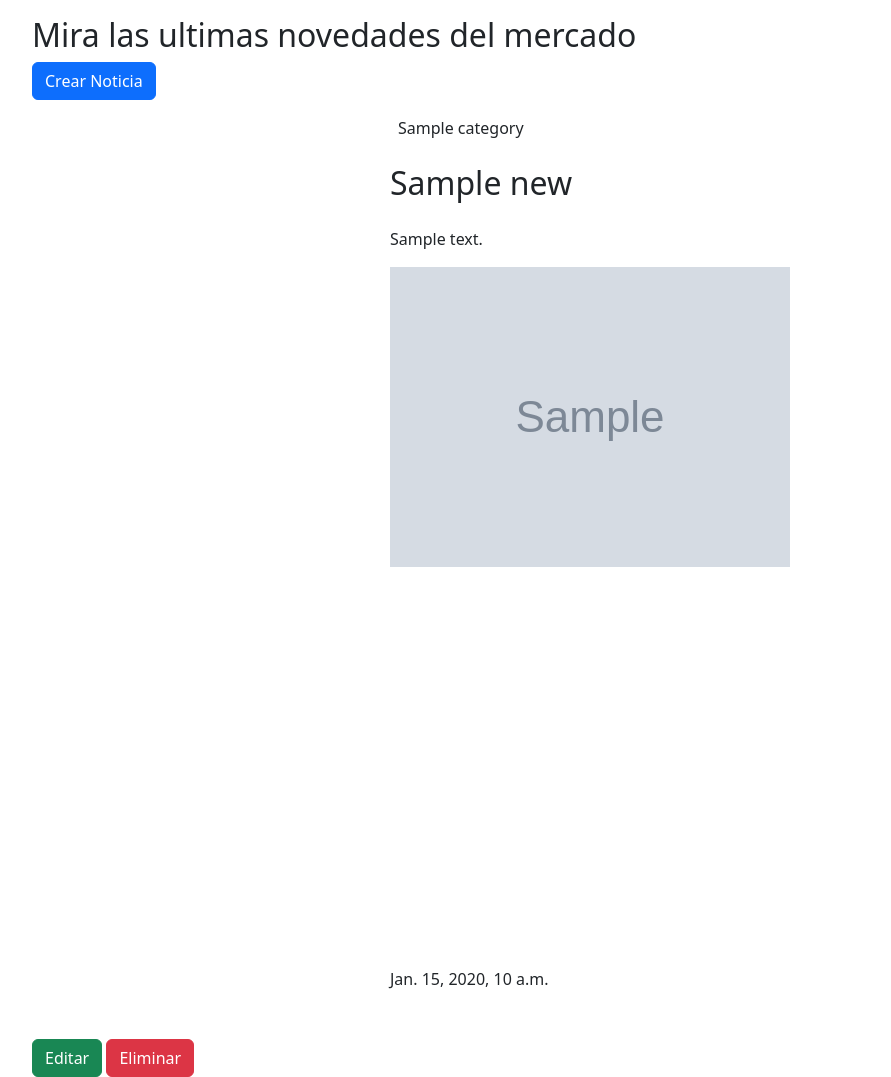
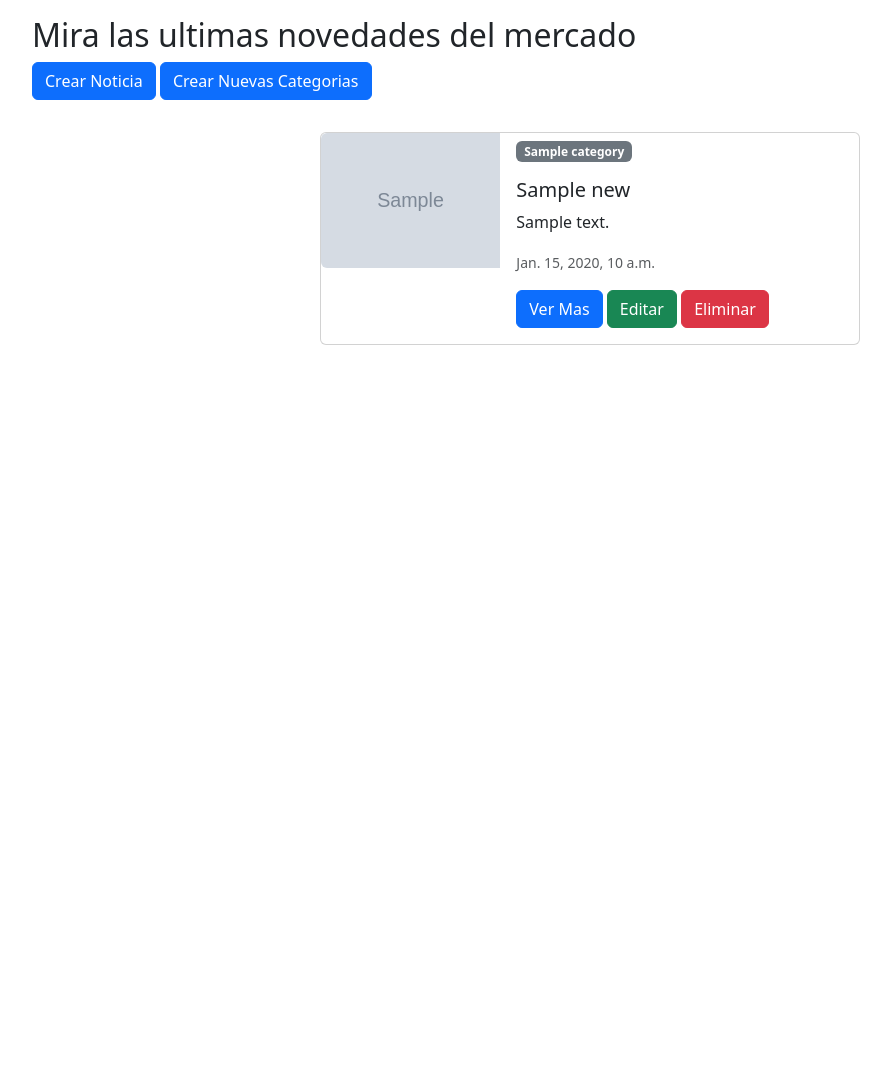
Before and after one commit to ferrchazarreta/sistema_gestion, a Django app: page /noticias/ in a window 1280 px wide. Shown: the part 64-1141 px from the top of the page, without its empty margins (50-941 px from the left). After the commit the page ends 409 px from the top, so only its background shows below. Run offline with Django 5.2, Linux system fonts and the light colour scheme; a user stored in the database is signed in; tables that the repository leaves empty hold one stand-in row (values such as "Sample post"); grey boxes marked "Sample" are stand-in pictures.

Commit message:
cambios esteticos y creando el detalle de noticias

```diff
--- a/noticias/templates/noticias/list.html
+++ b/noticias/templates/noticias/list.html
@@ -4,27 +4,31 @@
     <h2>Mira las ultimas novedades del mercado</h2>
     {% if user.is_staff %}
       <a href="{% url 'noticias_create' %}" class="btn btn-primary mb-3">Crear Noticia</a>
+      <a href="{% url 'category_create' %}" class="btn btn-primary mb-3">Crear Nuevas Categorias</a>
     {% endif %}
     <div class="container d-flex justify-content-center flex-wrap">
-       {% for new in news %}
-        <div class="p-12 flex flex-col items-start bg-white rounded-md">
-          <span class="inline-block py-1 px-2 rounded bg-indigo-50 text-indigo-500 text-xs font-medium tracking-widest">{{new.category}}</span>
-          <h2 class="sm:text-3xl text-2xl title-font font-medium text-gray-900 mt-4 mb-4">{{new.title}}</h2>
-          <p class="leading-relaxed mb-8">{{new.short_description}}</p>
-          <img src="{{new.image.url}}" alt="">
-          <div class="flex items-center flex-wrap pb-4 mb-4 border-b-2 border-gray-100 mt-auto w-full">
-            <span class="text-gray-400 mr-3 inline-flex items-center ml-auto leading-none text-sm pr-3 py-1">
-              <svg class="w-4 h-4 mr-1" stroke="currentColor" stroke-width="2" fill="none" stroke-linecap="round" stroke-linejoin="round" viewBox="0 0 24 24">
-              </svg>{{new.created_at}}
-            </span>
+      {% for new in news %}
+      <div class="card m-3 position-relative" style="max-width: 540px;">
+          <div class="row g-0">
+          <div class="col-md-4">
+            <img src="{{new.image.url}}" class="img-fluid rounded-start">
+          </div>
+          <div class="col-md-8">
+            <span class="badge text-bg-secondary ms-3 mt-2">{{new.category}}</span>
+            <div class="card-body">
+              <h5 class="card-title">{{new.title}}</h5>
+              <p class="card-text">{{new.short_description}}</p>
+              <p class="card-text"><small class="text-body-secondary">{{new.created_at}}</small></p>
+              <a href="{% url 'noticias_detail' new.id %}" class="btn btn-primary">Ver Mas</a>
+              {% if user.is_staff %}
+                <a href="{% url 'noticias_update' new.id %}" class="btn btn-success">Editar</a>
+                <a href="{% url 'noticias_delete' new.id %}" class="btn btn-danger">Eliminar</a>
+              {% endif %}
+            </div>
           </div>
         </div>
       </div>
-      {% if user.is_staff %}
-      <a href="{% url 'noticias_update' new.id %}" class="btn btn-success">Editar</a>
-      <a href="{% url 'noticias_delete' new.id %}" class="btn btn-danger">Eliminar</a>
-      {% endif %}
-        {% endfor %}
+      {% endfor %}
     </div>
 </div>
 {% endblock %}
--- a/noticias/urls.py
+++ b/noticias/urls.py
@@ -8,6 +8,7 @@ from noticias.views.newView import (
   NewsDelete,
   NewsCreate,
   NewsUpdate,
+  NewsDetail,
 )
 
 from noticias.views.categoryView import (
@@ -27,5 +28,6 @@ urlpatterns = [
   path(route='create/', view=NewsCreate.as_view(), name='noticias_create'),
   path(route='<int:id>/delete/', view=NewsDelete.as_view(), name='noticias_delete'),
   path(route='<int:id>/update/', view=NewsUpdate.as_view(), name='noticias_update'),
+  path(route='<int:id>/datail', view=NewsDetail.as_view(), name='noticias_detail'),
 
 ]
--- a/noticias/views/newView.py
+++ b/noticias/views/newView.py
@@ -70,7 +70,7 @@ class NewsCreate(View):
     else:
       return redirect('noticias_list')
 
-class NewDetail(View):
+class NewsDetail(View):
   def get(self, request, id):
     repo = NewRepository()
     noticia = repo.get_by_id(id=id)
@@ -78,7 +78,7 @@ class NewDetail(View):
       request,
       'noticias/detail.html',
       {
-        'news': noticia,
+        'new': noticia,
       }
     )
 
```
Also changed, not shown: noticias/templates/noticias/detail.html (+13 -0 lines), media/noticias_images/mustang_nJUbypJ.jpeg (added).
